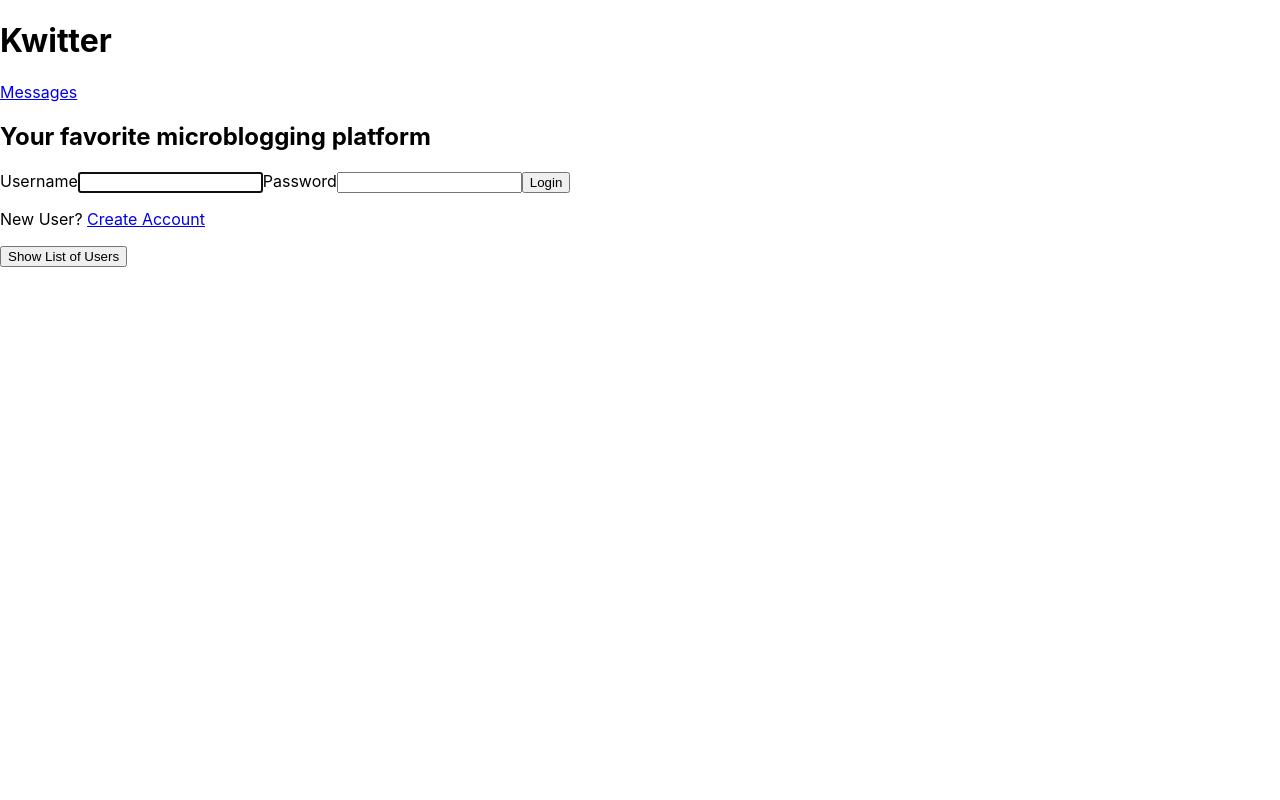
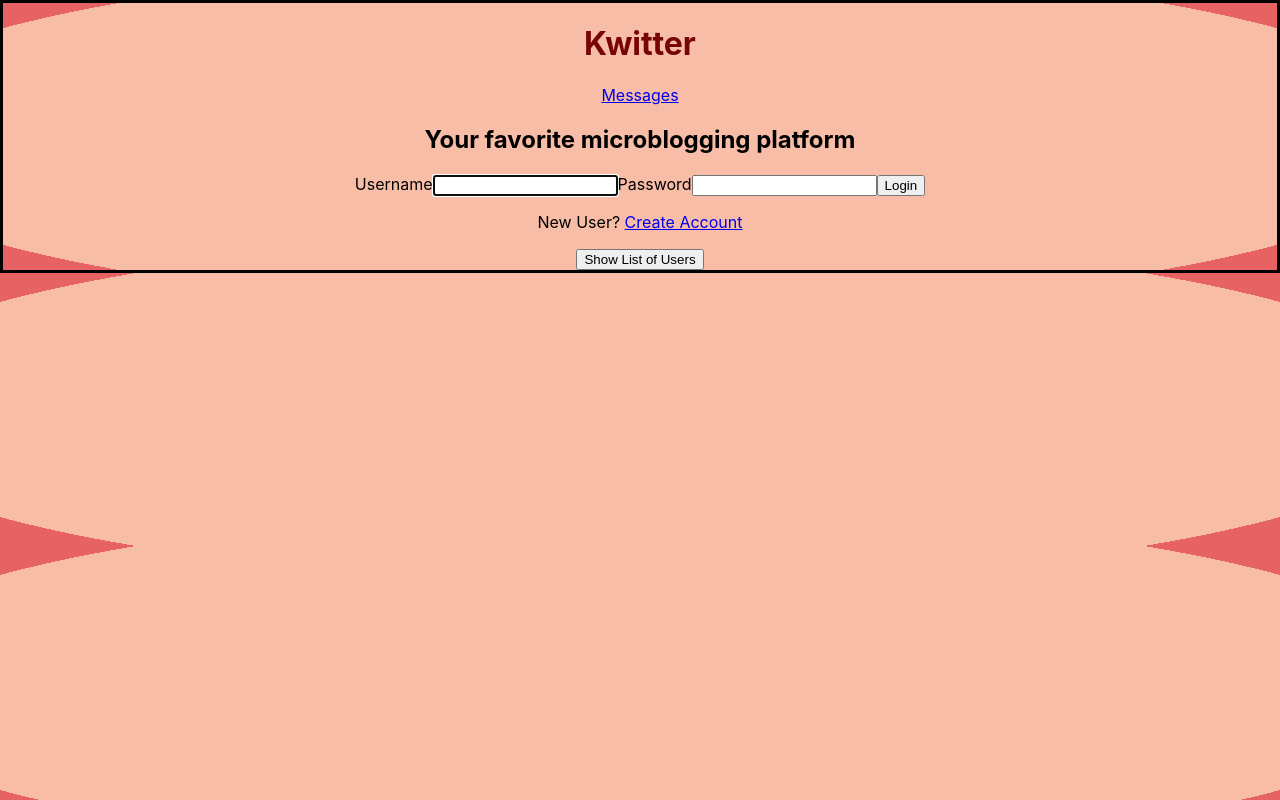
Before and after one commit to kenzie-se-q2/kwitter-cbjohnson83, a React (Create React App) app: page / in a window 1280 px wide. Built offline with nearby package versions, Linux system fonts and the light colour scheme.

Commit message:
Color added

```diff
--- a/src/assets/index.css
+++ b/src/assets/index.css
@@ -1,13 +1,82 @@
 body {
+  background-color: bisque;
+  background-image: radial-gradient(
+    rgb(248, 189, 167) 90%,
+    rgb(243, 238, 236) 90%,
+    rgb(231, 99, 99) 5%
+  );
+  border-style: solid;
+  border-color: black;
   margin: 0;
-  font-family: -apple-system, BlinkMacSystemFont, 'Segoe UI', 'Roboto', 'Oxygen',
-    'Ubuntu', 'Cantarell', 'Fira Sans', 'Droid Sans', 'Helvetica Neue',
+  font-family: -apple-system, BlinkMacSystemFont, "Segoe UI", "Roboto", "Oxygen",
+    "Ubuntu", "Cantarell", "Fira Sans", "Droid Sans", "Helvetica Neue",
     sans-serif;
   -webkit-font-smoothing: antialiased;
   -moz-osx-font-smoothing: grayscale;
 }
+.newAccountFormContainer {
+  border-style: dotted;
+}
+p {
+}
 
 code {
-  font-family: source-code-pro, Menlo, Monaco, Consolas, 'Courier New',
+  font-family: source-code-pro, Menlo, Monaco, Consolas, "Courier New",
     monospace;
 }
+
+#navAbout:hover {
+  border: none;
+  color: white;
+  padding: 15px 32px;
+  text-align: center;
+  text-decoration: none;
+  display: inline-block;
+  font-size: 16px;
+}
+
+#navSignUp:hover {
+  border: none;
+  color: white;
+  padding: 15px 32px;
+  text-align: center;
+  text-decoration: none;
+  display: inline-block;
+  font-size: 16px;
+}
+
+#message:hover {
+  border: none;
+  color: white;
+  padding: 15px 32px;
+  text-align: center;
+  text-decoration: none;
+  display: inline-block;
+  font-size: 16px;
+}
+
+#message {
+}
+
+#nav {
+  text-align: center;
+}
+
+h1 {
+}
+.App {
+  text-align: center;
+}
+#menu {
+  text-align: center;
+  color: rgb(119, 5, 5);
+  /* color: rgb(49, 4, 4); */
+}
+
+#noHate {
+  color: red;
+}
+
+#menu-links {
+  text-align: center;
+}
```
